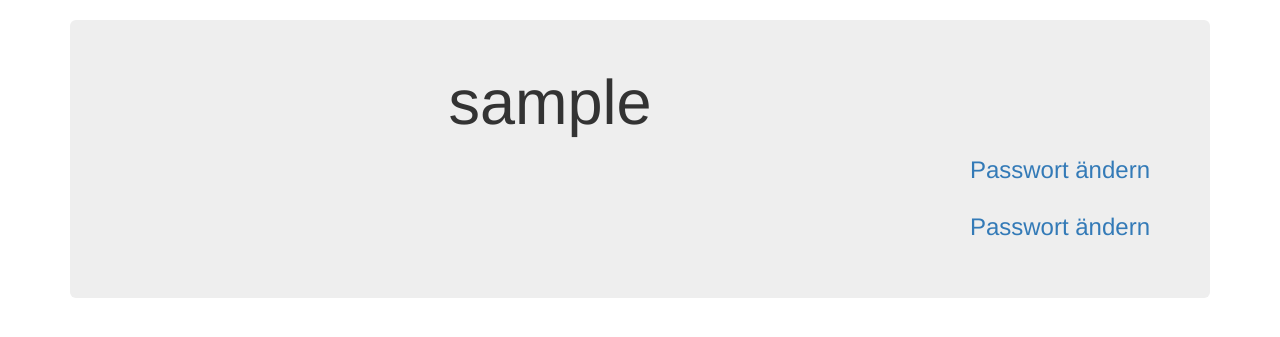
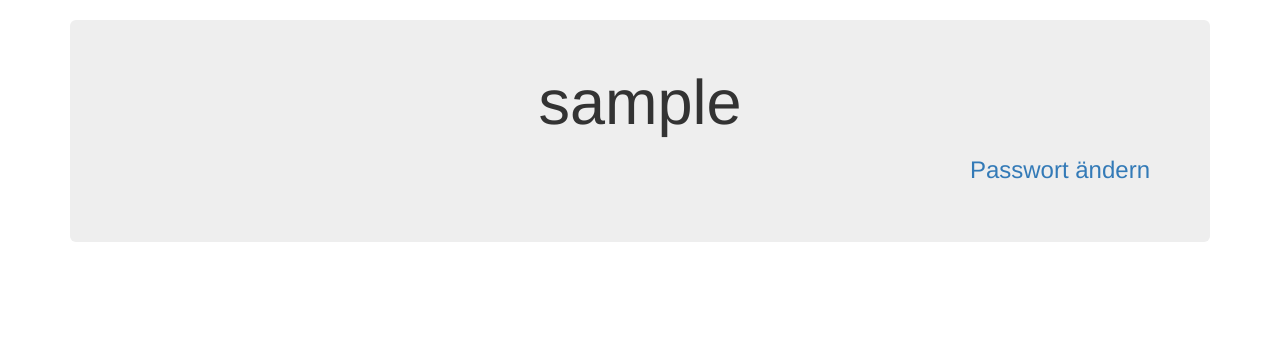
Before and after one commit to holytortoise/abw-reservierung, a Django app: page /reservierung/user/ in a window 1280 px wide. Shown: the part 51-388 px from the top of the page. Run offline with Django 3.2, Linux system fonts and the light colour scheme; the visitor is signed in with stand-in values (Sample User, id 1); data that the repository does not hold is empty; parts of the project's set-up code (start-up, migrations or seed data) failed here and were passed over; some libraries are stand-ins or nearby versions.

Commit message:
change password

```diff
--- a/src/reservierung/templates/reservierung/reservierung_user.html
+++ b/src/reservierung/templates/reservierung/reservierung_user.html
@@ -8,7 +8,6 @@
 {% block content %}
 <div class="wrapper">
 <h1 class="last">{{user.username}}</h1>
-<h3 id='password_change'><a href="{% url 'account:password-change' %}">Passwort ändern</a></h3>
 </div>
 
 {% for room in rooms_return  %}
```
